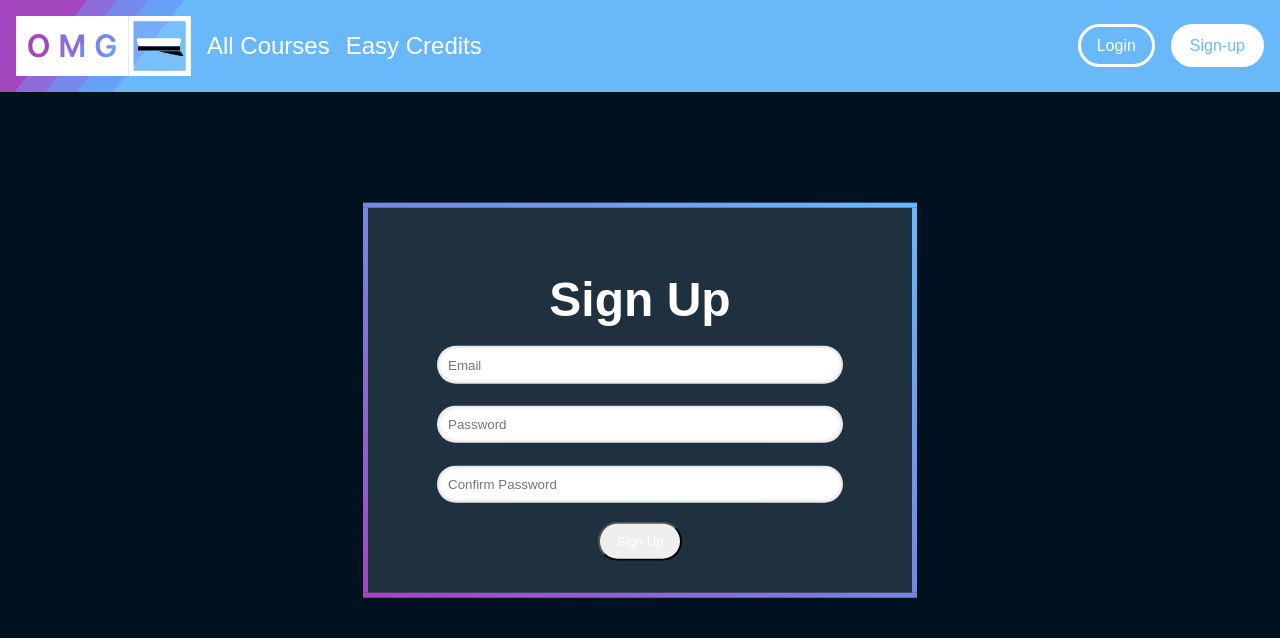
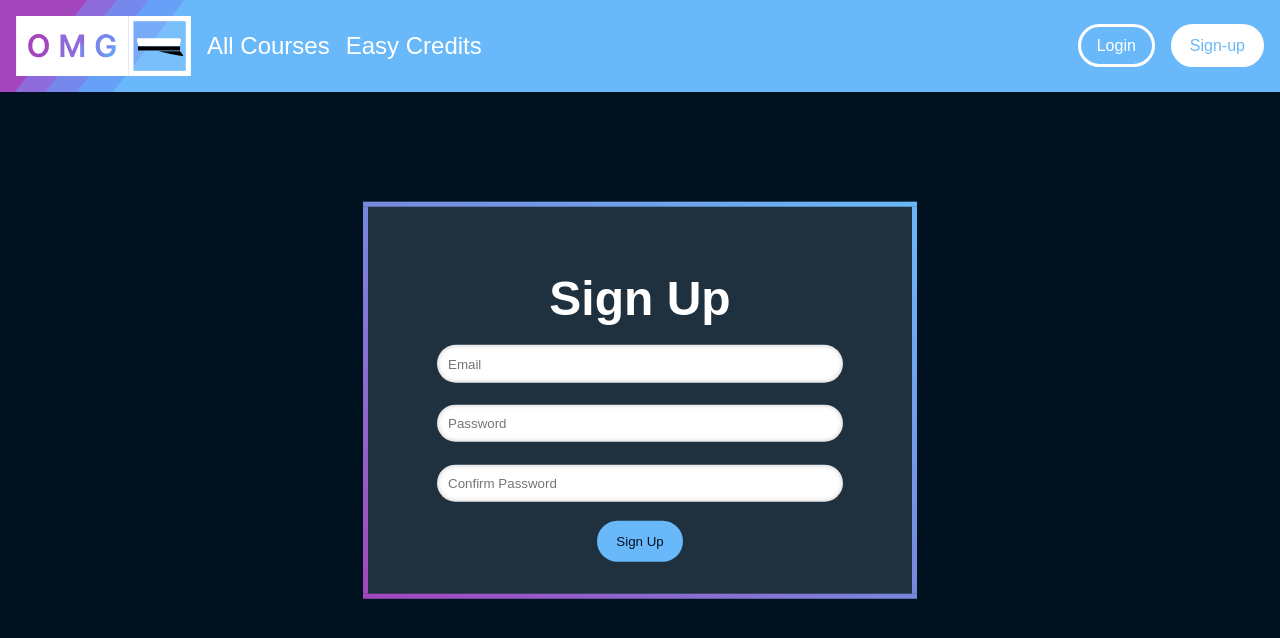
Before and after one commit to timozo/OMG, a React (Vite) app: page /signup in a window 1280 px wide. Shown: the top 638 px of the page. Built offline with nearby package versions, Linux system fonts and the light colour scheme.

Commit message:
fixed bugs

```diff
--- a/src/views/LandingPage.jsx
+++ b/src/views/LandingPage.jsx
@@ -1,7 +1,7 @@
 export default function LandingPage() {
   return (
     <>
-      <body className="landing_page">
+      <div className="landing_page">
         <div className="landing_text">
           <h1 className="landing_header">Opiskelijoiden Mielipide Gallup</h1>
           <h3 className="landing_prompt">
@@ -18,7 +18,7 @@ export default function LandingPage() {
           />
           <a className="btn filled primary">Search</a>
         </div>
-      </body>
+      </div>
     </>
   );
 }
--- a/src/views/RatingPage.jsx
+++ b/src/views/RatingPage.jsx
@@ -1,4 +1,4 @@
-import React, { useState, useEffect } from 'react';
+import { useState, useEffect } from 'react';
 import { auth, firestore } from '../services/firebase';
 import { collection, addDoc, getDocs, query } from 'firebase/firestore';
 
--- a/src/views/SignupPage.jsx
+++ b/src/views/SignupPage.jsx
@@ -71,7 +71,7 @@ export default function SignupPage() {
           value={confirmPassword}
           onChange={(e) => setConfirmPassword(e.target.value)}
         />
-        <button className="btn login" onClick={handleSignup}>
+        <button className="btn filled primary" onClick={handleSignup}>
           Sign Up
         </button>
       </div>
```
